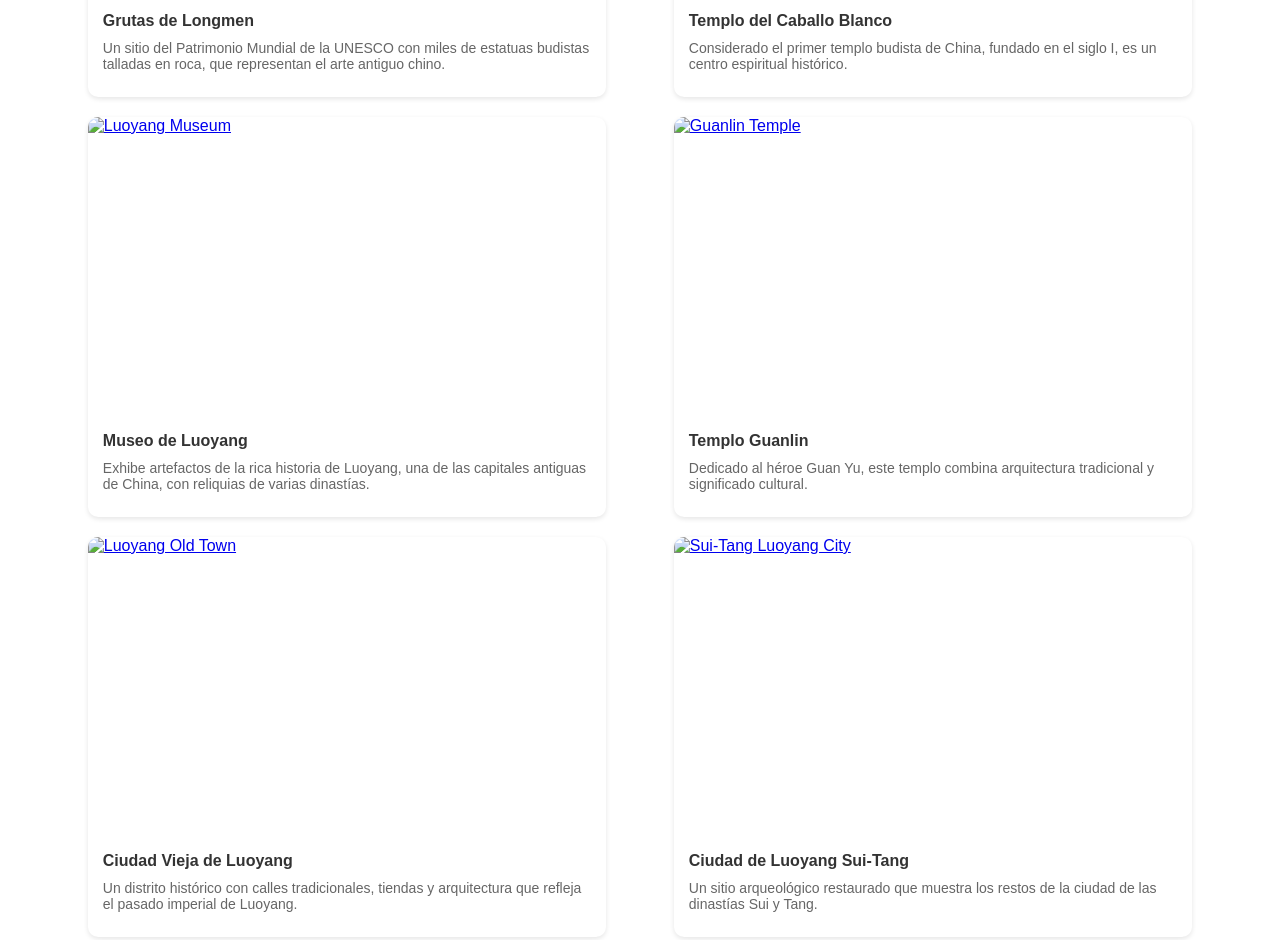
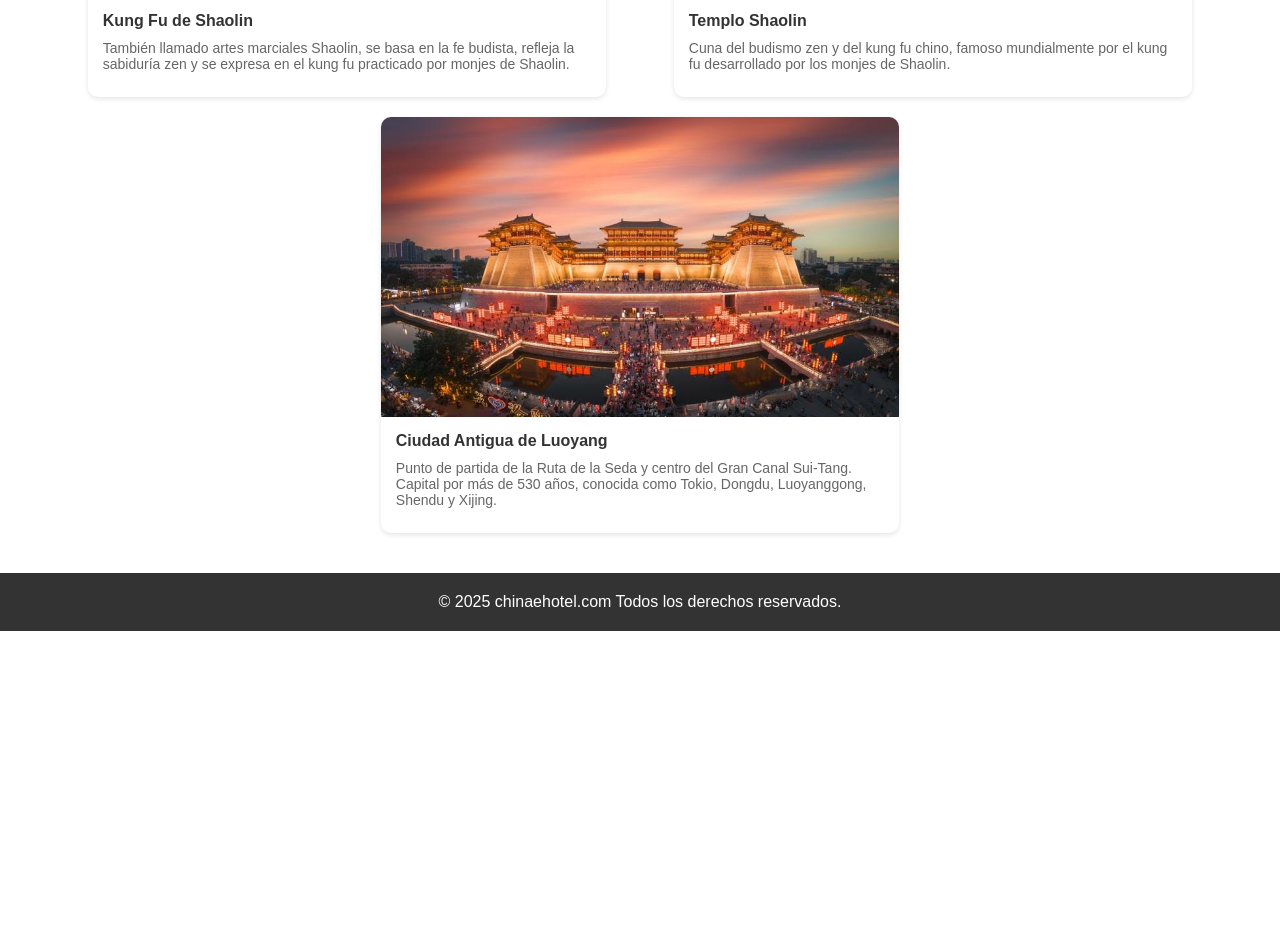
Before and after one commit to aigaogao/chinaehotel, a plain HTML site: page City_Luoyang.html in a window 1280 px wide. Shown: the part 440-1380 px from the top of the page. After the commit the page ends 1071 px from the top, so only its background shows below. Drawn offline with Linux system fonts and the light colour scheme.

Commit message:
Add files via upload

```diff
--- a/City_Luoyang.html
+++ b/City_Luoyang.html
@@ -71,7 +71,7 @@
 
         .city-title {
             font-size: 24px;
-            color: #ff6200;
+            color: #ff6200; /* 与 index.html 价格颜色一致 */
             text-align: center;
             margin: 20px 0;
         }
@@ -86,7 +86,7 @@
 
         .card {
             width: 100%;
-            height: auto;
+            height: auto; /* 自适应高度 */
             background-color: #fff;
             border-radius: 10px;
             overflow: hidden;
@@ -97,8 +97,8 @@
             text-decoration: none;
             color: inherit;
             display: block;
-            width: 45%;
-            margin: 0 auto;
+            width: 45%; /* 与 index.html 一致 */
+            margin: 0 auto; /* 居中 */
         }
 
         .card-link:hover .card {
@@ -107,21 +107,21 @@
 
         .card-image {
             width: 100%;
-            height: 300px;
+            height: 300px; /* 固定图片高度，与 index.html 一致 */
             overflow: hidden;
         }
 
         .card img {
             width: 100%;
             height: 100%;
-            object-fit: cover;
+            object-fit: cover; /* 保持图片比例，裁剪多余部分 */
             display: block;
         }
 
         .card-content {
             padding: 15px;
-            min-height: 100px;
-            overflow: hidden;
+            min-height: 100px; /* 最小高度，容纳2行描述 */
+            overflow: hidden; /* 截断超长文本 */
         }
 
         .card-content h3 {
@@ -160,11 +160,11 @@
             }
 
             .card-link {
-                width: 100%;
+                width: 100%; /* 移动设备上占满宽度 */
             }
 
             .card-image {
-                height: 200px;
+                height: 200px; /* 移动设备上图片高度 */
             }
         }
     </style>
@@ -178,9 +178,9 @@
             <div class="dropdown">
                 <a href="#" class="dropbtn" data-lang="language">Idioma</a>
                 <div class="dropdown-content">
-                    <a href="?lang=es" onclick="changeLanguage('es')">Español</a>
-                    <a href="?lang=en" onclick="changeLanguage('en')">English</a>
-                    <a href="?lang=zh" onclick="changeLanguage('zh')">中文</a>
+                    <a href="#" onclick="changeLanguage('es')">Español</a>
+                    <a href="#" onclick="changeLanguage('en')">English</a>
+                    <a href="#" onclick="changeLanguage('zh')">中文</a>
                 </div>
             </div>
         </nav>
@@ -189,79 +189,35 @@
 
         <div class="content">
             <div class="card-link">
-                <div class="card" id="longmen-grottoes">
+                <div class="card" id="shaolin-kung-fu">
                     <div class="card-image">
-                        <a href="LY_龙门石窟.jpg" target="_blank"><img src="LY_龙门石窟.jpg" alt="Longmen Grottoes"></a>
+                        <a href="LY_少林寺1.jpg" target="_blank"><img src="LY_少林寺1.jpg" alt="Shaolin Kung Fu"></a>
                     </div>
                     <div class="card-content">
-                        <h3 data-lang="attraction1-title">Grutas de Longmen</h3>
-                        <p data-lang="attraction1-desc">Un sitio del Patrimonio Mundial de la UNESCO con miles de estatuas budistas talladas en roca, que representan el arte antiguo chino.</p>
+                        <h3 data-lang="attraction1-title">Kung Fu de Shaolin</h3>
+                        <p data-lang="attraction1-desc">También llamado artes marciales Shaolin, se basa en la fe budista, refleja la sabiduría zen y se expresa en el kung fu practicado por monjes de Shaolin.</p>
                     </div>
                 </div>
             </div>
             <div class="card-link">
-                <div class="card" id="white-horse-temple">
+                <div class="card" id="shaolin-temple">
                     <div class="card-image">
-                        <a href="LY_白马寺.jpg" target="_blank"><img src="LY_白马寺.jpg" alt="White Horse Temple"></a>
+                        <a href="LY_少林寺2.jpg" target="_blank"><img src="LY_少林寺2.jpg" alt="Shaolin Temple"></a>
                     </div>
                     <div class="card-content">
-                        <h3 data-lang="attraction2-title">Templo del Caballo Blanco</h3>
-                        <p data-lang="attraction2-desc">Considerado el primer templo budista de China, fundado en el siglo I, es un centro espiritual histórico.</p>
+                        <h3 data-lang="attraction2-title">Templo Shaolin</h3>
+                        <p data-lang="attraction2-desc">Cuna del budismo zen y del kung fu chino, famoso mundialmente por el kung fu desarrollado por los monjes de Shaolin.</p>
                     </div>
                 </div>
             </div>
             <div class="card-link">
-                <div class="card" id="luoyang-museum">
+                <div class="card" id="luoyang-ancient-city">
                     <div class="card-image">
-                        <a href="LY_洛阳博物馆.jpg" target="_blank"><img src="LY_洛阳博物馆.jpg" alt="Luoyang Museum"></a>
+                        <a href="LY_洛阳古城.jpg" target="_blank"><img src="LY_洛阳古城.jpg" alt="Luoyang Ancient City"></a>
                     </div>
                     <div class="card-content">
-                        <h3 data-lang="attraction3-title">Museo de Luoyang</h3>
-                        <p data-lang="attraction3-desc">Exhibe artefactos de la rica historia de Luoyang, una de las capitales antiguas de China, con reliquias de varias dinastías.</p>
-                    </div>
-                </div>
-            </div>
-            <div class="card-link">
-                <div class="card" id="guanlin-temple">
-                    <div class="card-image">
-                        <a href="LY_关林庙.jpg" target="_blank"><img src="LY_关林庙.jpg" alt="Guanlin Temple"></a>
-                    </div>
-                    <div class="card-content">
-                        <h3 data-lang="attraction4-title">Templo Guanlin</h3>
-                        <p data-lang="attraction4-desc">Dedicado al héroe Guan Yu, este templo combina arquitectura tradicional y significado cultural.</p>
-                    </div>
-                </div>
-            </div>
-            <div class="card-link">
-                <div class="card" id="luoyang-old-town">
-                    <div class="card-image">
-                        <a href="LY_洛阳老城.jpg" target="_blank"><img src="LY_洛阳老城.jpg" alt="Luoyang Old Town"></a>
-                    </div>
-                    <div class="card-content">
-                        <h3 data-lang="attraction5-title">Ciudad Vieja de Luoyang</h3>
-                        <p data-lang="attraction5-desc">Un distrito histórico con calles tradicionales, tiendas y arquitectura que refleja el pasado imperial de Luoyang.</p>
-                    </div>
-                </div>
-            </div>
-            <div class="card-link">
-                <div class="card" id="sui-tang-luoyang-city">
-                    <div class="card-image">
-                        <a href="LY_隋唐洛阳城.jpg" target="_blank"><img src="LY_隋唐洛阳城.jpg" alt="Sui-Tang Luoyang City"></a>
-                    </div>
-                    <div class="card-content">
-                        <h3 data-lang="attraction6-title">Ciudad de Luoyang Sui-Tang</h3>
-                        <p data-lang="attraction6-desc">Un sitio arqueológico restaurado que muestra los restos de la ciudad de las dinastías Sui y Tang.</p>
-                    </div>
-                </div>
-            </div>
-            <div class="card-link">
-                <div class="card" id="wangcheng-park">
-                    <div class="card-image">
-                        <a href="LY_王城公园.jpg" target="_blank"><img src="LY_王城公园.jpg" alt="Wangcheng Park"></a>
-                    </div>
-                    <div class="card-content">
-                        <h3 data-lang="attraction7-title">Parque Wangcheng</h3>
-                        <p data-lang="attraction7-desc">Famoso por su Festival de la Peonía, este parque ofrece hermosos jardines y vistas culturales.</p>
+                        <h3 data-lang="attraction3-title">Ciudad Antigua de Luoyang</h3>
+                        <p data-lang="attraction3-desc">Punto de partida de la Ruta de la Seda y centro del Gran Canal Sui-Tang. Capital por más de 530 años, conocida como Tokio, Dongdu, Luoyanggong, Shendu y Xijing.</p>
                     </div>
                 </div>
             </div>
@@ -281,20 +237,12 @@
                 'language': 'Idioma',
                 'footer': '© 2025 chinaehotel.com Todos los derechos reservados.',
                 'city-title': 'Luoyang',
-                'attraction1-title': 'Grutas de Longmen',
-                'attraction1-desc': 'Un sitio del Patrimonio Mundial de la UNESCO con miles de estatuas budistas talladas en roca, que representan el arte antiguo chino.',
-                'attraction2-title': 'Templo del Caballo Blanco',
-                'attraction2-desc': 'Considerado el primer templo budista de China, fundado en el siglo I, es un centro espiritual histórico.',
-                'attraction3-title': 'Museo de Luoyang',
-                'attraction3-desc': 'Exhibe artefactos de la rica historia de Luoyang, una de las capitales antiguas de China, con reliquias de varias dinastías.',
-                'attraction4-title': 'Templo Guanlin',
-                'attraction4-desc': 'Dedicado al héroe Guan Yu, este templo combina arquitectura tradicional y significado cultural.',
-                'attraction5-title': 'Ciudad Vieja de Luoyang',
-                'attraction5-desc': 'Un distrito histórico con calles tradicionales, tiendas y arquitectura que refleja el pasado imperial de Luoyang.',
-                'attraction6-title': 'Ciudad de Luoyang Sui-Tang',
-                'attraction6-desc': 'Un sitio arqueológico restaurado que muestra los restos de la ciudad de las dinastías Sui y Tang.',
-                'attraction7-title': 'Parque Wangcheng',
-                'attraction7-desc': 'Famoso por su Festival de la Peonía, este parque ofrece hermosos jardines y vistas culturales.'
+                'attraction1-title': 'Kung Fu de Shaolin',
+                'attraction1-desc': 'También llamado artes marciales Shaolin, se basa en la fe budista, refleja la sabiduría zen y se expresa en el kung fu practicado por monjes de Shaolin.',
+                'attraction2-title': 'Templo Shaolin',
+                'attraction2-desc': 'Cuna del budismo zen y del kung fu chino, famoso mundialmente por el kung fu desarrollado por los monjes de Shaolin.',
+                'attraction3-title': 'Ciudad Antigua de Luoyang',
+                'attraction3-desc': 'Punto de partida de la Ruta de la Seda y centro del Gran Canal Sui-Tang. Capital por más de 530 años, conocida como Tokio, Dongdu, Luoyanggong, Shendu y Xijing.'
             },
             'en': {
                 'home': 'Home',
@@ -303,20 +251,12 @@
                 'language': 'Language',
                 'footer': '© 2025 chinaehotel.com All rights reserved.',
                 'city-title': 'Luoyang',
-                'attraction1-title': 'Longmen Grottoes',
-                'attraction1-desc': 'A UNESCO World Heritage Site with thousands of rock-carved Buddhist statues, showcasing ancient Chinese art.',
-                'attraction2-title': 'White Horse Temple',
-                'attraction2-desc': 'Regarded as China’s first Buddhist temple, founded in the 1st century, it’s a historic spiritual center.',
-                'attraction3-title': 'Luoyang Museum',
-                'attraction3-desc': 'Displays artifacts from Luoyang’s rich history as an ancient capital, with relics from multiple dynasties.',
-                'attraction4-title': 'Guanlin Temple',
-                'attraction4-desc': 'Dedicated to the hero Guan Yu, this temple blends traditional architecture and cultural significance.',
-                'attraction5-title': 'Luoyang Old Town',
-                'attraction5-desc': 'A historic district with traditional streets, shops, and architecture reflecting Luoyang’s imperial past.',
-                'attraction6-title': 'Sui-Tang Luoyang City',
-                'attraction6-desc': 'A restored archaeological site showcasing the remains of the Sui and Tang dynasty city.',
-                'attraction7-title': 'Wangcheng Park',
-                'attraction7-desc': 'Famous for its Peony Festival, this park offers beautiful gardens and cultural sights.'
+                'attraction1-title': 'Shaolin Kung Fu',
+                'attraction1-desc': 'Also known as Shaolin martial arts, it is rooted in Buddhist faith, embodies Zen wisdom, and is expressed through kung fu practiced by Shaolin monks.',
+                'attraction2-title': 'Shaolin Temple',
+                'attraction2-desc': 'Birthplace of Zen Buddhism and Chinese kung fu, renowned globally for the kung fu developed by Shaolin monks.',
+                'attraction3-title': 'Luoyang Ancient City',
+                'attraction3-desc': 'Starting point of the Silk Road and hub of the Sui-Tang Grand Canal. Capital for over 530 years, known as Tokyo, Dongdu, Luoyanggong, Shendu, and Xijing.'
             },
             'zh': {
                 'home': '主页',
@@ -325,20 +265,12 @@
                 'language': '语言',
                 'footer': '© 2025 chinaehotel.com 版权所有。',
                 'city-title': '洛阳',
-                'attraction1-title': '龙门石窟',
-                'attraction1-desc': '联合国教科文组织世界遗产，拥有数万尊石刻佛像，展示了中国古代艺术的辉煌。',
-                'attraction2-title': '白马寺',
-                'attraction2-desc': '被认为是中国的第一座佛教寺庙，始建于公元1世纪，是历史悠久的精神中心。',
-                'attraction3-title': '洛阳博物馆',
-                'attraction3-desc': '展示洛阳作为古代都城的丰富历史，展品包括多个朝代的文物。',
-                'attraction4-title': '关林庙',
-                'attraction4-desc': '献给英雄关羽，这座寺庙融合了传统建筑和文化意义。',
-                'attraction5-title': '洛阳老城',
-                'attraction5-desc': '历史区域，拥有传统街道、商店和反映洛阳帝国过去的建筑。',
-                'attraction6-title': '隋唐洛阳城',
-                'attraction6-desc': '修复的考古遗址，展示隋唐时期洛阳城的遗迹。',
-                'attraction7-title': '王城公园',
-                'attraction7-desc': '以牡丹节闻名，这个公园提供美丽的花园和文化景观。'
+                'attraction1-title': '少林功夫',
+                'attraction1-desc': '又称少林武术，是指以佛教神力信仰为基础，充分体现佛教禅宗智慧，并以少林寺僧人演练的功夫为主要表现形式。',
+                'attraction2-title': '少林寺',
+                'attraction2-desc': '少林寺不仅是禅宗的发祥地，还是中国功夫的发祥地，因其历代少林武僧潜心研创和不断发展的少林功夫而名扬天下。',
+                'attraction3-title': '洛阳古城',
+                'attraction3-desc': '是丝绸之路的东方起点，隋唐大运河的中心枢纽。自隋炀帝迁都，该城先后被称作东京、东都、洛阳宫、神都、西京，历经隋、唐、五代、北宋，跨越了中国封建社会的最鼎盛时期，前后沿用530多年。'
             }
         };
 
@@ -350,14 +282,7 @@
             document.documentElement.lang = lang;
         }
 
-        // Check for language query parameter in URL and set language accordingly
-        const urlParams = new URLSearchParams(window.location.search);
-        const lang = urlParams.get('lang');
-        if (lang && ['es', 'en', 'zh'].includes(lang)) {
-            changeLanguage(lang);
-        } else {
-            changeLanguage('es'); // Default to Spanish if no valid lang parameter
-        }
+        changeLanguage('es');
     </script>
 </body>
 </html>
```
